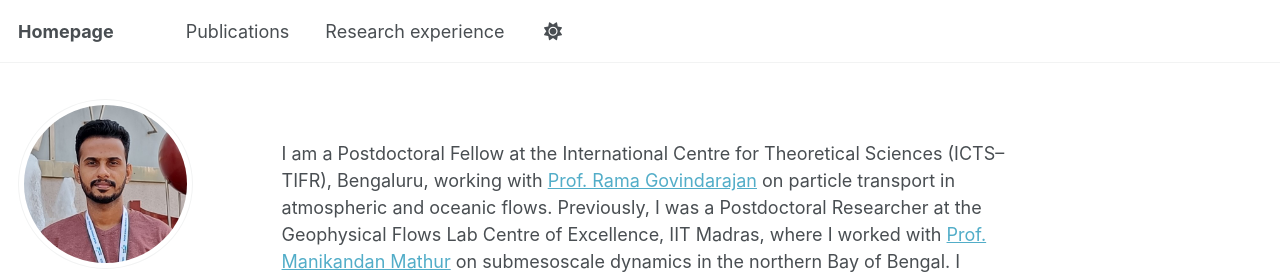
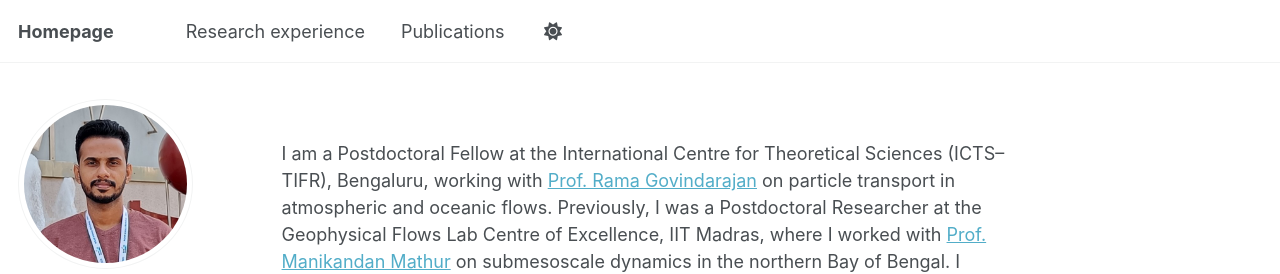
Before and after one commit to ljayan/ljayan.github.io, a Jekyll site: the page built from _pages/about.md, in a window 1280 px wide. Shown: the top 274 px of the page. Built offline with Jekyll 4.4.1, drawn with Linux system fonts in a browser that asks for light colours; some web fonts are replaced; part of the change alters nothing that is shown.

```diff
--- a/_data/navigation.yml
+++ b/_data/navigation.yml
@@ -8,11 +8,11 @@
 #      Markdown formatted page while the second is generated using JSON.
 
 main:
+  - title: "Research experience"
+    url: /research/
+
   - title: "Publications"
     url: /publications/
 
-  - title: "Research experience"
-    url: /research/
-
   # - title: "CV"
   #   url: /cv-json/
```
